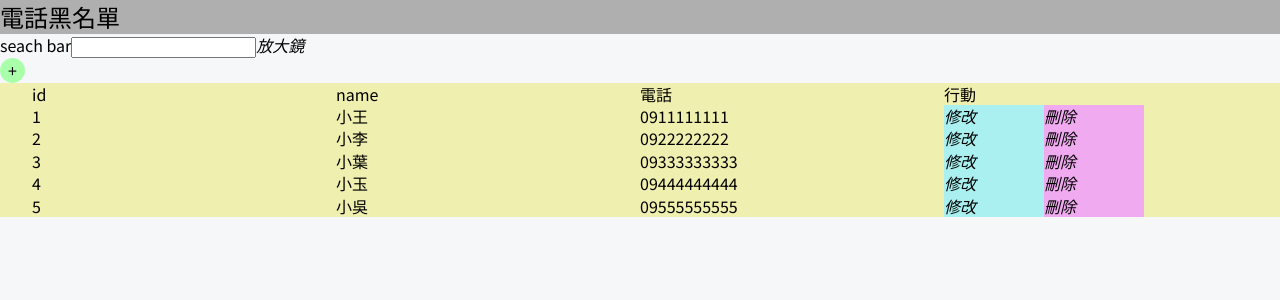
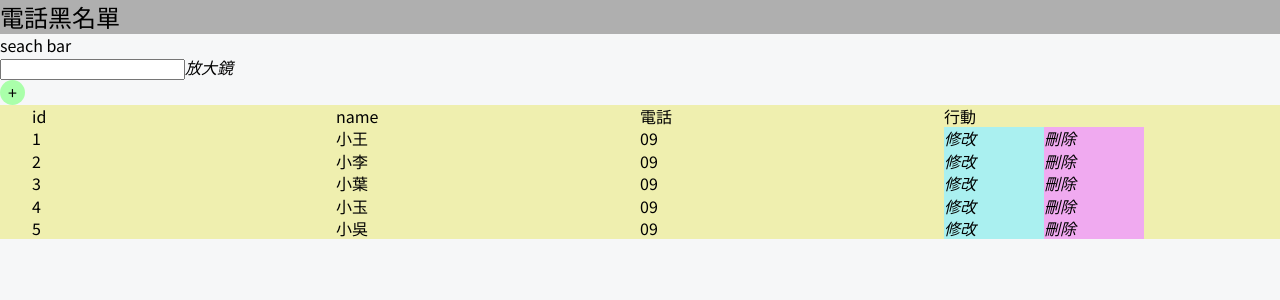
Before and after one commit to Louslife/tel-blacklist-react, a React (Create React App) app: page / in a window 1280 px wide. Shown: the top 300 px of the page. Built offline with nearby package versions, Linux system fonts and the light colour scheme.

Commit message:
view:list

```diff
--- a/src/component/TelBlacklist.js
+++ b/src/component/TelBlacklist.js
@@ -5,16 +5,40 @@ import "../css/basic.css";
 
 function TelBlacklist() {
 
+  const data =
+    [
+      {
+        telId: "1",
+        telName: "小王",
+        tel: "09",
+      }, {
+        telId: "2",
+        telName: "小李",
+        tel: "09",
+      }, {
+        telId: "3",
+        telName: "小葉",
+        tel: "09",
+      }, {
+        telId: "4",
+        telName: "小玉",
+        tel: "09",
+      }, {
+        telId: "5",
+        telName: "小吳",
+        tel: "09",
+      }
+    ]
+
   return (
     <>
       <header>
-        電話黑名單
+        <h1>電話黑名單</h1>
       </header>
 
       <nav>
-        seach bar
-        <input type="text" />
-        <i>放大鏡</i>
+        <h5>seach bar</h5>
+        <div><input type="text" /><i>放大鏡</i></div>
       </nav>
 
       <div className={styles.addTel}>+</div>
@@ -24,55 +48,19 @@ function TelBlacklist() {
           <div className="col">id</div>
           <div className="col">name</div>
           <div className="col">電話</div>
-          <div className="col ">
-            行動
+          <div className="col">行動</div>
         </div>
-        </div>
+        {data.map((obj, index) =>
           <div className="row">
-          <div className="col tel-id">1</div>
-          <div className="col tel-name">小王</div>
-          <div className="col tel-action">0911111111</div>
+            <div className="col tel-id">{obj.telId}</div>
+            <div className="col tel-name">{obj.telName}</div>
+            <div className="col tel">{obj.tel}</div>
             <div className="col tel-action">
               <div className={styles.telActionRevise}><i>修改</i></div>
               <div className={styles.telActionDel}><i>刪除</i></div>
             </div>
           </div>
-        <div className="row">
-          <div className="col tel-id">2</div>
-          <div className="col tel-name">小李</div>
-          <div className="col tel-action">0922222222</div>
-          <div className="col tel-action">
-            <div className={styles.telActionRevise}><i>修改</i></div>
-            <div className={styles.telActionDel}><i>刪除</i></div>
-          </div>
-        </div>
-        <div className="row">
-          <div className="col tel-id">3</div>
-          <div className="col tel-name">小葉</div>
-          <div className="col tel-action">09333333333</div>
-          <div className="col tel-action">
-            <div className={styles.telActionRevise}><i>修改</i></div>
-            <div className={styles.telActionDel}><i>刪除</i></div>
-          </div>
-        </div>
-        <div className="row">
-          <div className="col tel-id">4</div>
-          <div className="col tel-name">小玉</div>
-          <div className="col tel-action">09444444444</div>
-          <div className="col tel-action">
-            <div className={styles.telActionRevise}><i>修改</i></div>
-            <div className={styles.telActionDel}><i>刪除</i></div>
-          </div>
-        </div>
-        <div className="row">
-          <div className="col tel-id">5</div>
-          <div className="col tel-name">小吳</div>
-          <div className="col tel-action">09555555555</div>
-          <div className="col tel-action">
-            <div className={styles.telActionRevise}><i>修改</i></div>
-            <div className={styles.telActionDel}><i>刪除</i></div>
-          </div>
-        </div>
+        )}
       </main>
     </>
   );
--- a/src/css/Customized.module.css
+++ b/src/css/Customized.module.css
@@ -1,4 +1,3 @@
-
 .telActionRevise {
   width: 100px;
   background: #aaf0f0;
```
Lines whose indentation alone changed are shown as unchanged.
